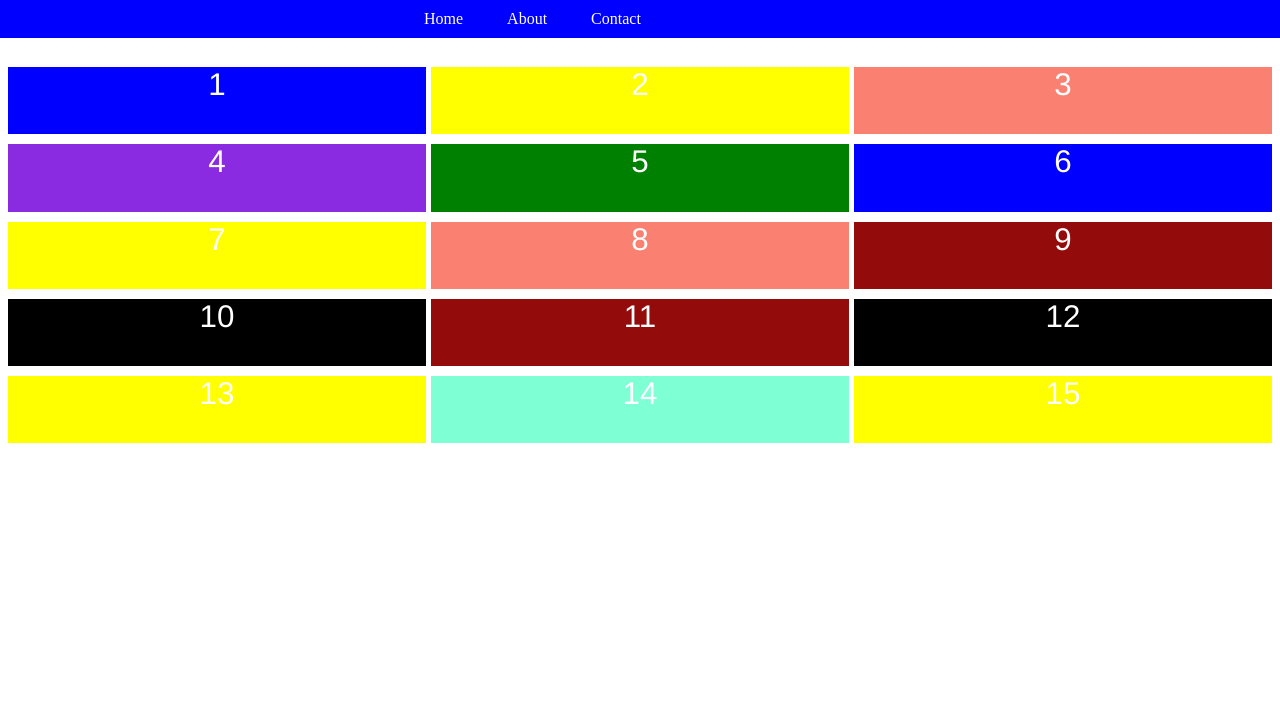
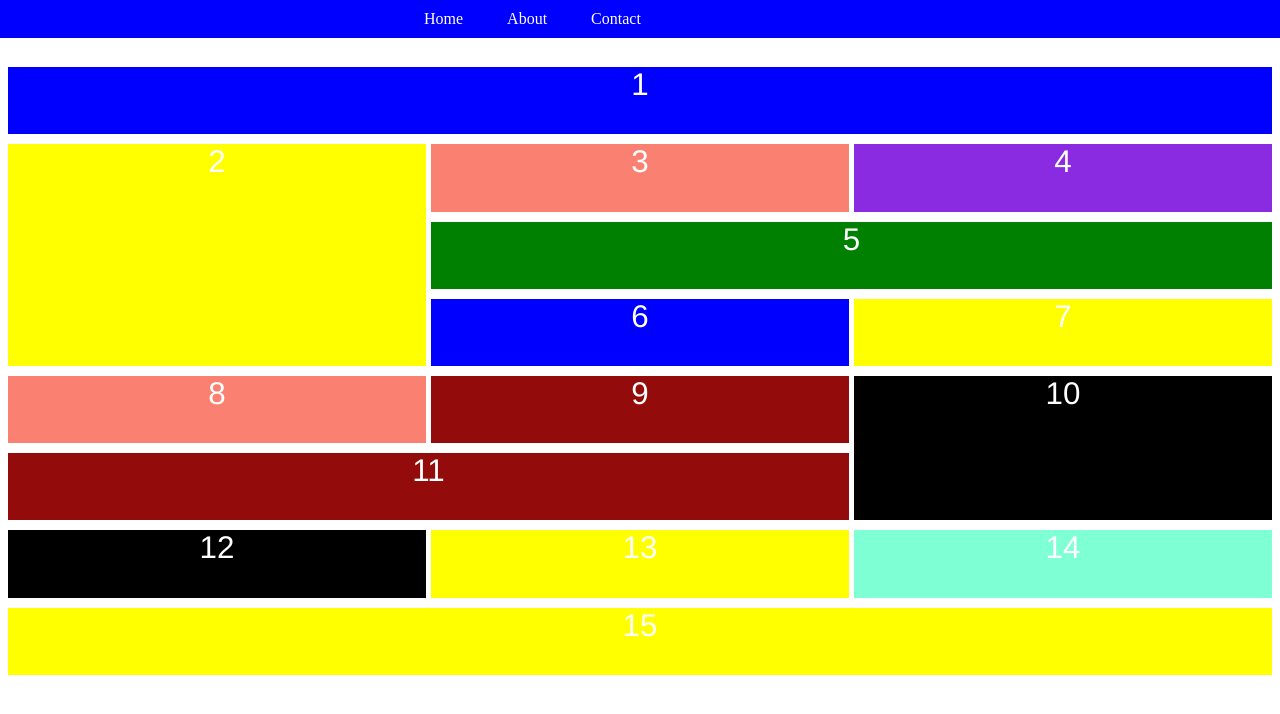
Before and after one commit to Sefdine/Openclassroom_CSS, a plain HTML site: page index.html in a window 1280 px wide. Drawn offline with Linux system fonts and the light colour scheme.

Commit message:
Chapter 10 (#13)
* Chapter 1

* chapter 2

* Chapter 3

* CHapter 4

* Chapter 5

* Chapter 6

* Chapter 7

* Chapter 8

* Chapter 9

* Chapter 10

```diff
--- a/index.html
+++ b/index.html
@@ -18,21 +18,21 @@
     </nav>
 
     <div class="container">
-        <div>1</div>
-        <div>2</div>
-        <div>3</div>
-        <div>4</div>
-        <div>5</div>
-        <div>6</div>
-        <div>7</div>
-        <div>8</div>
-        <div>9</div>
-        <div>10</div>
-        <div>11</div>
-        <div>12</div>
-        <div>13</div>
-        <div>14</div>
-        <div>15</div>
+        <div id="one">1</div>
+        <div id="two">2</div>
+        <div id="three">3</div>
+        <div id="four">4</div>
+        <div id="five">5</div>
+        <div id="six">6</div>
+        <div id="seven">7</div>
+        <div id="eigth">8</div>
+        <div id="nine">9</div>
+        <div id="ten">10</div>
+        <div id="eleven">11</div>
+        <div id="twelve">12</div>
+        <div id="thirteen">13</div>
+        <div id="fourteen">14</div>
+        <div id="fifteen">15</div>
     </div>
 </body>
 </html>
--- a/style.css
+++ b/style.css
@@ -37,6 +37,7 @@ nav {
     display: grid;
     grid-template: repeat(5, 3em) / repeat(3, 1fr);
     grid-gap: 10px 5px;
+    grid-auto-rows: 3em;
 }
 
 div {
@@ -81,3 +82,28 @@ div {
 .container div:nth-child(14) {
     background-color: aquamarine;
 }
+
+#one {
+    grid-column: 1 / 4;
+}
+
+#two {
+    grid-row: 2 / span 3;
+}
+
+#five {
+    grid-column: 2 / -1;
+}
+
+#ten {
+    grid-column: 3 / -1;
+    grid-row: 5 / span 2;
+}
+
+#eleven {
+    grid-column: 1 / span 2;
+}
+
+#fifteen {
+    grid-column: 1 / span 3;
+}
```
